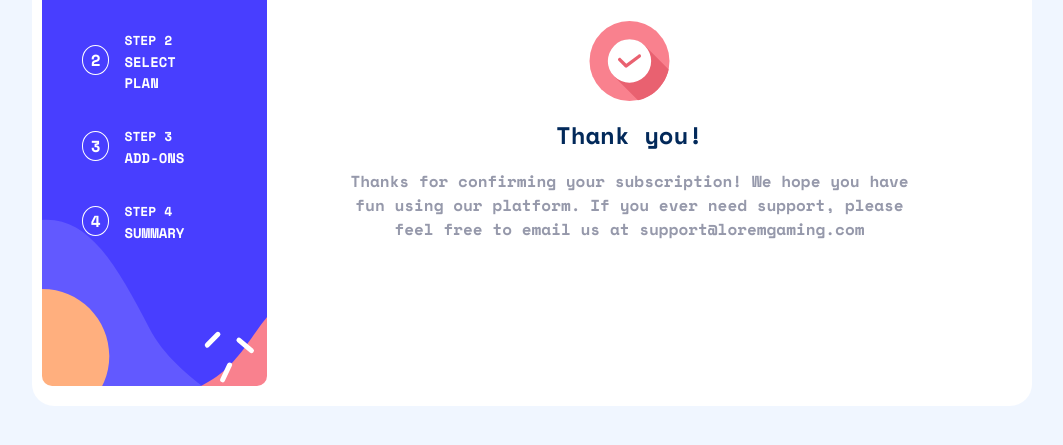
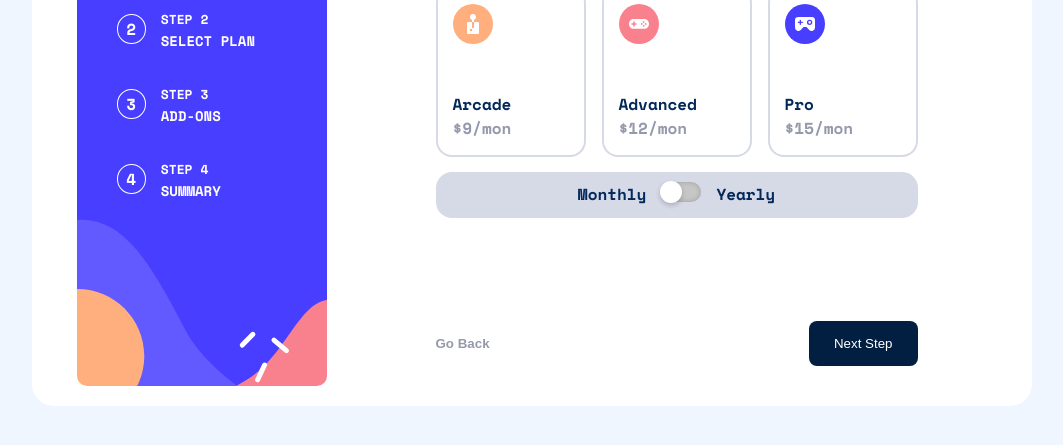
Before and after one commit to matheusfribeiro/multistep-form, a plain HTML site: page index.html in a window 1280 px wide. Shown: the part 269-714 px from the top of the page, without its empty margins (108-1171 px from the left). Drawn offline with nearby package versions, Linux system fonts and the light colour scheme.

Commit message:
checkbox switch add

```diff
--- a/index.html
+++ b/index.html
@@ -71,7 +71,7 @@
       </div>
     </div>
 
-    <div class="form-display hidden">
+    <div class="form-display">
 
       <div class="form-header">
         <h1>Select your plan</h1>
@@ -108,10 +108,9 @@
 
       <div class="switcher">
         <p>Monthly</p>
-        <label>
+        <div class="center">
           <input type="checkbox" name="" id="">
-          <span></span>
-        </label>
+        </div class="center">
         <p>Yearly</p>
       </div>
 
@@ -208,7 +207,7 @@
 
     </div>
 
-    <div class="thankyou-display">
+    <div class="thankyou-display hidden">
 
       <img src="assets/images/icon-thank-you.svg" alt="">
       <h2>Thank you!</h2>
--- a/style.scss
+++ b/style.scss
@@ -177,6 +177,44 @@ body {
       margin-top: 15px;
       border-radius: 16px;
       background-color: hsl(229, 24%, 87%);
+
+      .center {
+        input[type="checkbox"] {
+          position: relative;
+          width: 40px;
+          height: 20px;
+          appearance: none;
+          background: #c6c6c6;
+          outline: none;
+          border-radius: 20px;
+          box-shadow: inset 0 0 5px rgba(0,0,0,.2);
+          /*transition: .5s;*/
+
+          &:checked {
+            background: hsl(213, 96%, 18%);
+
+            &::before {
+              left: 20px;
+            }
+          }
+
+          &::before {
+            content: '';
+            position: absolute;
+            width: 20px;
+            height: 20px;
+            border-radius: 20px;
+            top: 0;
+            left: 0;
+            background: #fff;
+            transform: scale(1.1);
+            box-shadow: 0 2px 5px rgba(0,0,0,.2);
+            transition: .5s;
+          }
+
+        }
+      }
+
     }
 
     // ADD-ONS - STEP 3
@@ -294,7 +332,11 @@ body {
       color: hsl(231, 11%, 63%);
     }
 
+    &.hidden {
+      display: none;
+    }
 
   }
 
+
 }
```
Also changed, not shown: style.css, 1 other file.
